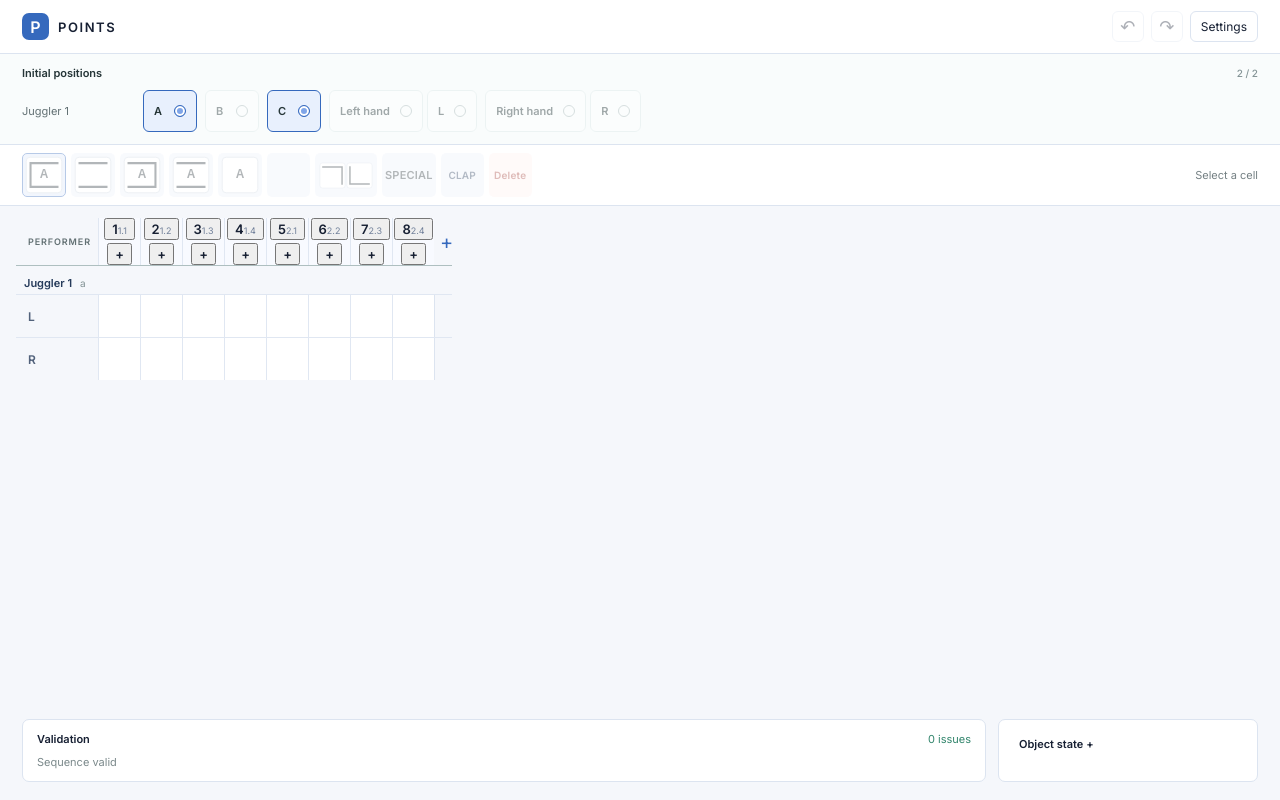
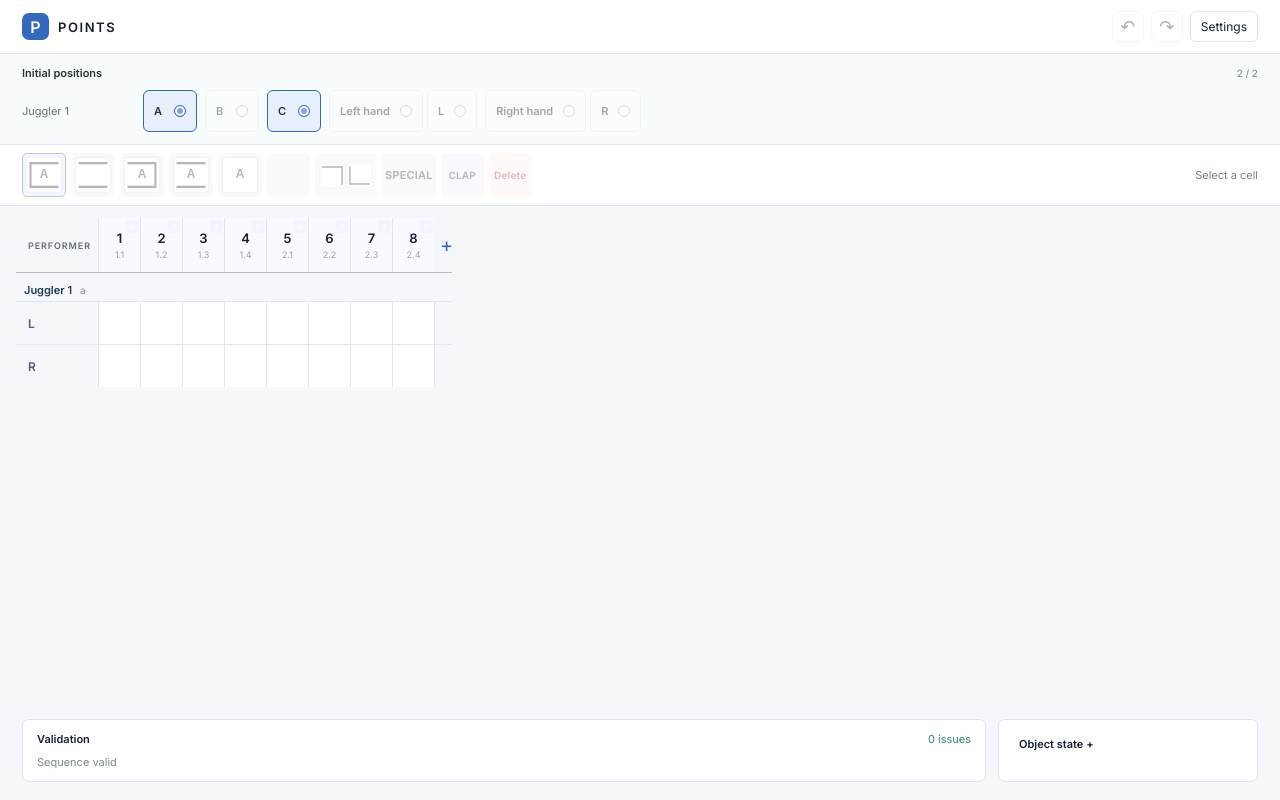
Before and after one commit to OliverZsuffa/POINTSWorkspace, a React (Vite) app: page / in a window 1280 px wide. Built offline with nearby package versions, Linux system fonts and the light colour scheme.

Commit message:
Style beat selection and insertion controls

```diff
--- a/src/styles/main.scss
+++ b/src/styles/main.scss
@@ -196,3 +196,9 @@ button:disabled { cursor: default; opacity: .35; }
 
 .notation-cell { position: relative; }
 .notation-cell .notation-symbol { position: absolute; inset: 0; width: 100%; height: 100%; }
+
+.beat-head { position: relative; min-width: 0; padding: 0; }
+.beat-select { width: 100%; height: 100%; min-height: 54px; display: flex; flex-direction: column; align-items: center; justify-content: center; gap: 3px; border: 0; background: transparent; font-size: 13px; font-weight: 600; }
+.beat-select small { color: #9aa6a8; font-size: 9px; font-weight: 400; }
+.insert-beat { position: absolute; z-index: 2; top: 2px; right: 1px; width: 13px; height: 13px; padding: 0; border: 0; border-radius: 3px; background: var(--points-primary); color: #fff; font-size: 11px; line-height: 13px; opacity: .2; }
+.beat-head:hover .insert-beat, .insert-beat:focus-visible { opacity: 1; }
```
